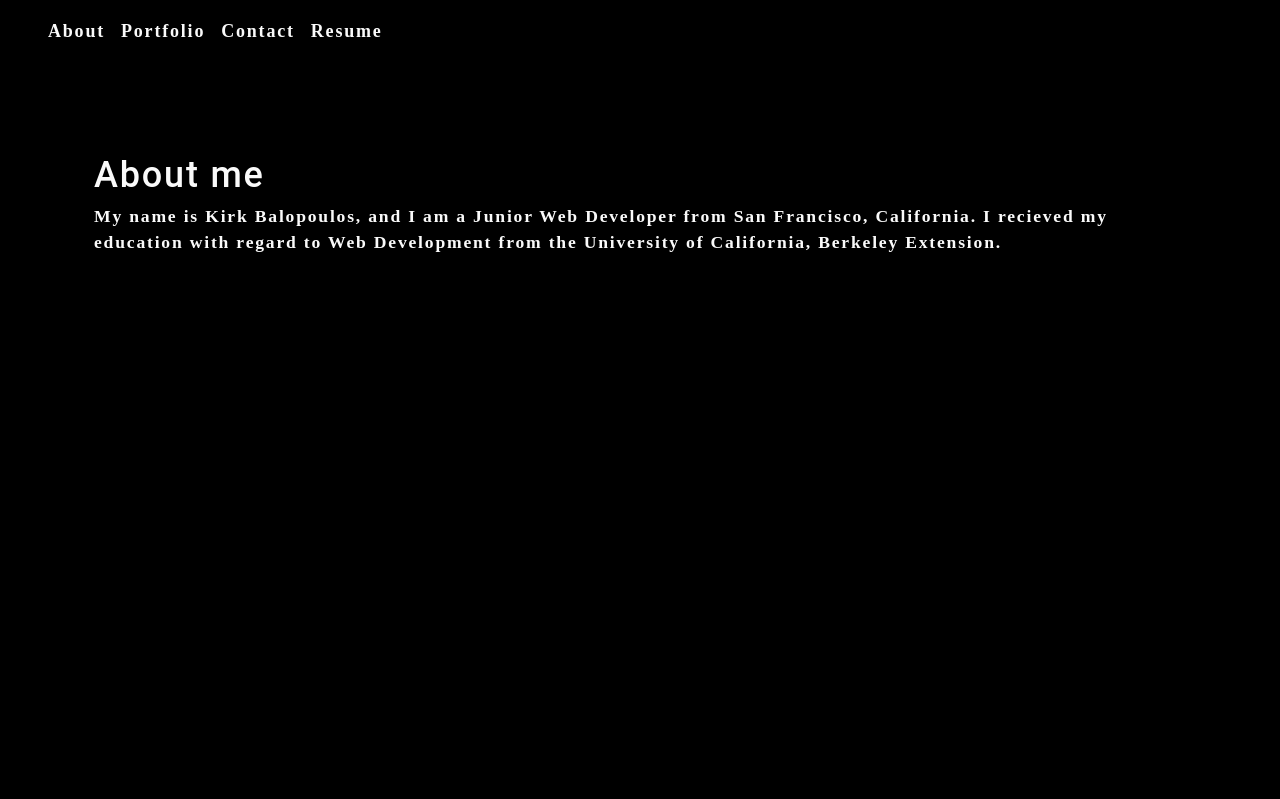
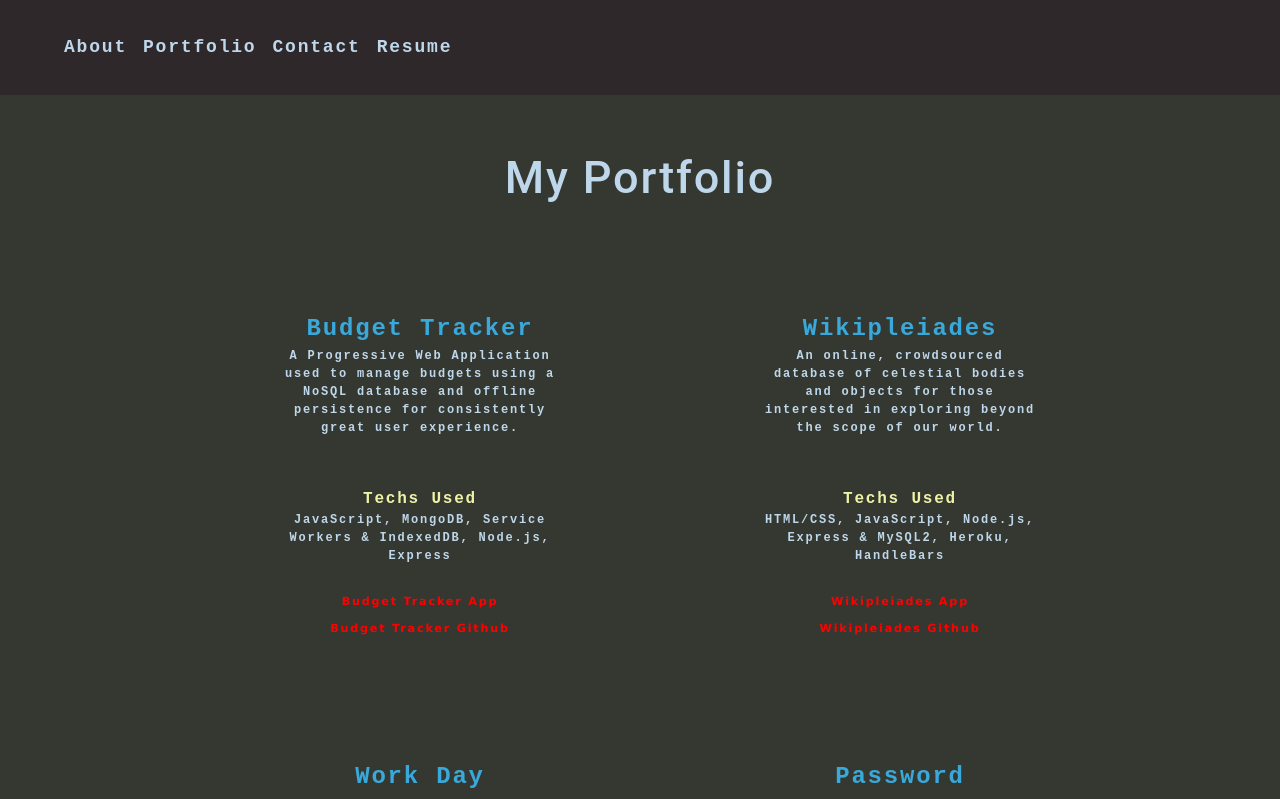
Before and after one commit to kirkbalop/react-portfolio, a React (Create React App) app: page / in a window 1280 px wide. Shown: the top 799 px of the page. Built offline with nearby package versions, Linux system fonts and the light colour scheme.

Commit message:
added portfolio and project components/react-bootstrap css template

```diff
--- a/package.json
+++ b/package.json
@@ -5,6 +5,7 @@
   "dependencies": {
     "@testing-library/user-event": "^12.8.3",
     "react": "^17.0.2",
+    "react-bootstrap": "^1.5.2",
     "react-dom": "^17.0.2",
     "react-scripts": "4.0.3",
     "web-vitals": "^1.1.1"
--- a/src/components/Portfolio/index.js
+++ b/src/components/Portfolio/index.js
@@ -1,11 +1,96 @@
 import React from 'react';
+import Project from '../Projects';
 
 function Portfolio() {
-    return(
-        <div>
-
-        </div>
-    )
+    const projects = [
+        {
+            name: 'Budget Tracker',
+            description: 'A Progressive Web Application used to manage budgets using a NoSQL database and offline persistence for consistently great user experience.',
+            // image
+            technologies: [
+                'JavaScript',
+                'MongoDB',
+                'Service Workers & IndexedDB',
+                'Node.js',
+                'Express'
+            ],
+            github: 'https://github.com/kirkbalop/budget-tracker',
+            deployed: 'https://calm-mesa-12263.herokuapp.com'
+        },
+        {
+            name: 'Wikipleiades',
+            description:
+                'An online, crowdsourced database of celestial bodies and objects for those interested in exploring beyond the scope of our world.',
+            // image
+            technologies: [
+                'HTML/CSS',
+                'JavaScript',
+                'Node.js',
+                'Express & MySQL2',
+                'Heroku',
+                'HandleBars'
+            ],
+            github: 'https://github.com/akramsabbah9/wikipleiades',
+            deployed: 'https://enigmatic-savannah-82928.herokuapp.com'
+        },
+        {
+            name: 'Work Day Scheduler',
+            description: 'A daily planner set to hourly intervals with color-coding denoting past, present, and future tasks for optimal organization.',
+            // image
+            technologies: [
+                'HTML/CSS',
+                'JavaScript',
+                'JQuery',
+                'MomentJS'
+            ],
+            github: 'https://github.com/kirkbalop/daily-planner',
+            deployed: 'https://kirkbalop.github.io/daily-planner'
+        },
+        {
+            name: 'Password Generator',
+            description: 'This application generates a password between 8 and 128 characters based on user-selected criteria.',
+            // image
+            technologies: [
+                'HTML/CSS',
+                'JavaScript'
+            ],
+            github: 'https://github.com/kirkbalop/password-gen',
+            deployed: 'https://kirkbalop.github.io/password-ge/'
+        }
+    ]
+    return (
+		<section>
+			 <div className="center">
+				<h1 className="page-header">My Portfolio</h1>
+			</div>
+			<div>
+				<ul className="flex-row mobile-row">
+					<li className="padding">
+						<Project project={projects[0]}></Project>
+					</li>
+					<li className="padding">
+						<Project project={projects[1]}></Project>
+					</li>
+				</ul>
+				<ul className="flex-row mobile-row">
+					<li className="padding">
+						<Project project={projects[2]}></Project>
+					</li>
+					<li className="padding">
+						<Project project={projects[3]}></Project>
+					</li>
+				</ul>
+				{/* <ul className="flex-row mobile-row">
+					<li className="padding">
+						<Project project={projects[4]}></Project>
+					</li>
+					<li className="padding">
+						<Project project={projects[5]}></Project>
+					</li>
+				</ul> */}
+			</div>
+		</section>
+	);
 }
 
 export default Portfolio;
--- a/src/components/Projects/index.js
+++ b/src/components/Projects/index.js
@@ -0,0 +1,49 @@
+import React from 'react';
+import Card from 'react-bootstrap/Card';
+
+function Project(props) {
+
+	const {name, description, technologies, github, deployed} = props.project;
+
+
+    // This function parses the information from the array and creates a list.
+    function getTechs(techArray) {
+        let techList = "";
+
+        for (var i = 0; i < techArray.length; i++) {
+            if (i === techArray.length - 1) {
+                techList += techArray[i];
+            } else {
+                techList += techArray[i] + ", ";
+            }
+        }
+
+        return techList;
+    }
+    return(
+        <Card style={{ width: "18rem" }}>
+			{/* <Card.Img
+				variant="top"
+				src={require(`../../assets/images/${image}`)}
+				className="card-image"
+			/> */}
+			<div className="center">
+				<Card.Body>
+					<Card.Title className="card-title">{name}</Card.Title>
+					<Card.Text className="card-text">{description}</Card.Text>
+					<Card.Subtitle className="card-subtitle">Techs Used</Card.Subtitle>
+					<Card.Text className="card-techs">{getTechs(technologies)}</Card.Text>
+					<Card.Link href={deployed} target="_blank" className="card-link">
+						{name} App
+					</Card.Link>
+					<br></br>
+					<Card.Link href={github} target="_blank" className="card-link">
+						{name} Github
+					</Card.Link>
+				</Card.Body>
+			</div>
+		</Card>
+    )
+}
+
+export default Project;
--- a/src/index.css
+++ b/src/index.css
@@ -1,21 +1,22 @@
-
 main {
 	margin: 0 auto;
 	max-width: 90%;
 	padding: 50px 30px;
 }
+
 :root {
-  --primary: #8c54ff;
-  --secondary: #F3A847;
-  --tertiary: #B12704;
-  --light: #fafafa;
-  --dark: #000000;
-  --darker: #111111;
+	--primary: #499167;
+	--secondary: #2E282A;
+	--tertiary: #f0f2a6;
+	--quaternary: #39a9db;
+	--quinary: #bfd7ea;
+	--light: #bfd7ea;
+	--dark: #353831;
+	--darker: #39a9db;
 	--error: rgb(228, 46, 1);
 	--spacing-one: calc(1rem * 0.5);
 	--spacing-two: calc(1rem);
 	--spacing-five: calc(2.5rem);
-
 }
 
 * {
@@ -36,7 +37,8 @@ body {
 	letter-spacing: .1em;
 	background: var(--dark);
 	color: var(--light);
-
+	/* font-family: 'Poiret One', cursive; */
+	font-family: 'Courier New', Courier, monospace;
 }
 
 h1,
@@ -81,9 +83,14 @@ p {
 }
 
 a {
-  color: var(--tertiary);
+	color: red;
 	text-decoration: none;
 	font-weight: bold;
+	border-radius: 5px;
+	font-weight: 600;
+	padding: 2px 4px;
+	margin-left: -2px;
+	margin-right: -2px;
 }
 
 a:hover {
@@ -91,7 +98,11 @@ a:hover {
 }
 
 header {
-  background: var(--dark);
+	background: var(--secondary);
+	display: flex;
+	justify-content: space-between;
+	padding: 1rem;
+	text-align: center;
 }
 
 header a {
@@ -99,15 +110,16 @@ header a {
 }
 
 button {
+	background: var(--quaternary);
+	border: 0;
+	border-radius: .5rem;
+	color: #fff;
+	cursor: pointer;
+	font-size: 16px;
+	font-weight: 600;
+	padding: 10px 15px;
 	font-size: 1rem;
-  text-decoration: none;
-  padding: 0.25rem 1rem;
-  border-radius: .5rem;
-  border: none;
-  outline: none;
-  cursor: pointer;
-  margin: 0 1px;
-  background-color: var(--secondary);
+
 }
 
 button:hover {
@@ -138,6 +150,7 @@ input {
 	outline: none;
 	border-radius: 3px;
 	transition: box-shadow 0.2s;
+	width: 600px;
 }
 
 input:focus {
@@ -145,7 +158,11 @@ input:focus {
 	box-shadow: 0 0 .25rem rgba(0, 0, 0, .5);
 }
 
-li {
+ol li {
+	list-style: inside;
+}
+
+ul li {
 	list-style: none;
 }
 
@@ -153,7 +170,7 @@ nav a:hover {
 	text-decoration: none;
 }
 
-nav  li {
+nav li {
 	cursor: pointer;
 }
 
@@ -173,7 +190,7 @@ textarea {
 
 .flex-row {
 	display: flex;
-  flex-wrap: wrap;
+	justify-content: space-evenly;
 }
 
 .space-between {
@@ -204,6 +221,7 @@ textarea {
 	margin-bottom: var(--spacing-two);
 }
 
+
 .my-5 {
 	margin-top: var(--spacing-five);
 	margin-bottom: var(--spacing-five);
@@ -227,11 +245,6 @@ textarea {
 .py-2 {
 	padding-top: var(--spacing-two);
 	padding-bottom: var(--spacing-two);
-}
-
-.card {
-  width: 25%;
-  text-align: center;
 }
 
 .img-thumbnail {
@@ -267,28 +280,166 @@ textarea {
 	margin-bottom: 25px;
 }
 
-button {
-	background: var(--primary);
-	border: 0;
-	border-radius: 5px;
-	color: #fff;
-	cursor: pointer;
-	font-size: 16px;
-	font-weight: 600;
-	margin-bottom: 30px;
-	padding: 10px 15px;
+.navActive {
+	color: var(--primary);
 }
 
-a {
-	border-radius: 5px;
-	color: var(--primary);
-	font-weight: 600;
-	padding: 2px 4px;
-	margin-left: -2px;
-	margin-right: -2px;
-
+.footer {
+	display: flex;
+	flex-wrap: wrap;
+	justify-content: space-evenly;
 }
 
-.navActive {
-  color: var(--secondary);
+.photo {
+	width: auto;
+	height: auto;
+	max-width: 480px;
+	max-height: 640px;
+	/* padding: 50px; */
+	margin-bottom: 50px;
 }
+
+.image {
+	width: auto;
+	height: auto;
+	max-width: 500px;
+	max-height: 500px;
+	padding: 50px;
+}
+
+.logo {
+	width: 50px;
+	height: 50px;
+	margin-bottom: 50px;
+	cursor: pointer;
+}
+
+.logo:hover {
+	opacity: 0.5;
+}
+
+.center {
+	display: flex;
+	justify-content: center;
+}
+
+.page-header {
+	font-family: 'Roboto', sans-serif;
+	font-size: 2.5em;
+	font-weight: 500;
+	margin: 5px 0;
+	line-height: 1.25;
+	padding-bottom: 2rem;
+}
+
+.bottom-spacing {
+	margin-bottom: var(--spacing-five);
+}
+
+.card {
+	width: 25%;
+	text-align: center;
+}
+
+.card-title {
+	font-size: 1.5rem;
+	color: var(--quaternary);
+}
+
+.card-subtitle {
+	font-size: 1rem;
+	color: var(--tertiary);
+}
+
+.card-text {
+	font-size: 0.75rem;
+	height: 8rem;
+	color: var(--quinary);
+}
+
+.card-techs {
+	font-size: 0.75rem;
+	height: 4rem;
+	color: var(--quinary);
+}
+
+.card-image {
+	max-width: 300px;
+	max-height: 150px;
+}
+
+.card-link {
+	font-family: 'Lucida Sans', 'Lucida Sans Regular', 'Lucida Grande', 'Lucida Sans Unicode', Geneva, Verdana, sans-serif;
+	font-size: 0.70rem;
+}
+
+.padding {
+	padding: 50px;
+}
+
+/* Viewports Styling start*/
+@media screen and (max-width: 980px) {}
+
+@media screen and (max-width: 817px) {
+	header div {
+		position: relative;
+		width: 110%;
+	}
+
+	header div h2 {
+		position: absolute;
+		top: 50%;
+		transform: translateY(-50%);
+	}
+
+	h2 {
+		font-size: 1.5rem;
+	}
+
+	nav ul li span {
+		font-size: 0.75em;
+	}
+
+	.mobile-header {
+		width: 110%;
+	}
+
+	.mobile-row {
+		display: block;
+		margin: 0 100px 0 auto;
+	}
+
+	.mobile-view {
+		display: inline;
+		text-align: end;
+	}
+
+	.photo {
+		width: auto;
+		height: auto;
+		max-width: 500px;
+		max-height: 300px;
+		padding: 50px;
+	}
+
+	input {
+		width: 350px;
+	}
+
+	textarea {
+		width: 350px;
+		height: 120px;
+		border: 3px solid #cccccc;
+		padding: 5px;
+	}
+
+	ol {
+		font-size: 0.75rem;
+	}
+}
+
+@media screen and (max-width: 768px) {}
+
+@media screen and (max-width: 575px) {}
+
+/* Viewports Styling end*/
```
Also changed, not shown: utils/helpers.js (added, +13 -0 lines), 1 other file (tests, documents, lock files or other folders). Lines whose indentation alone changed are shown as unchanged.
